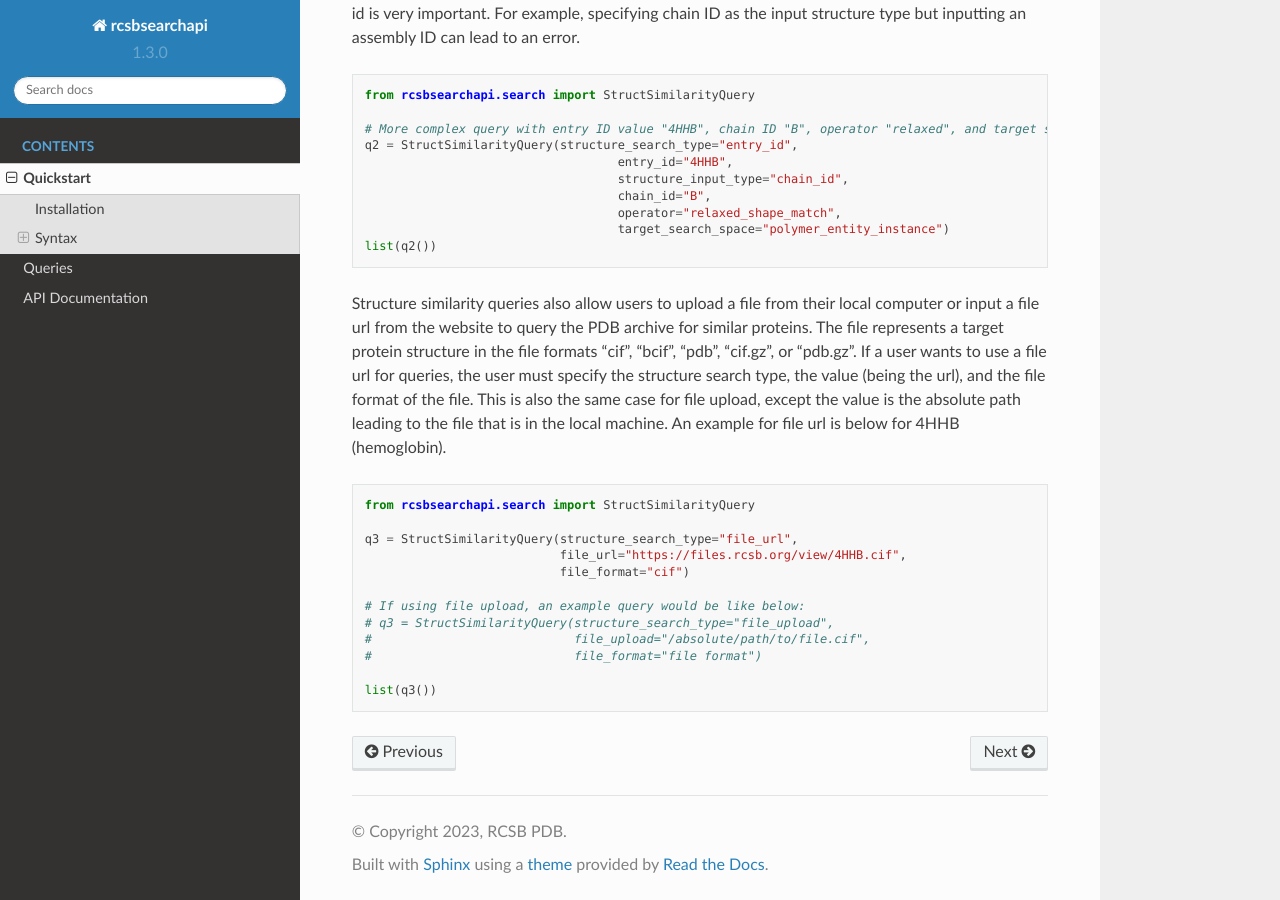
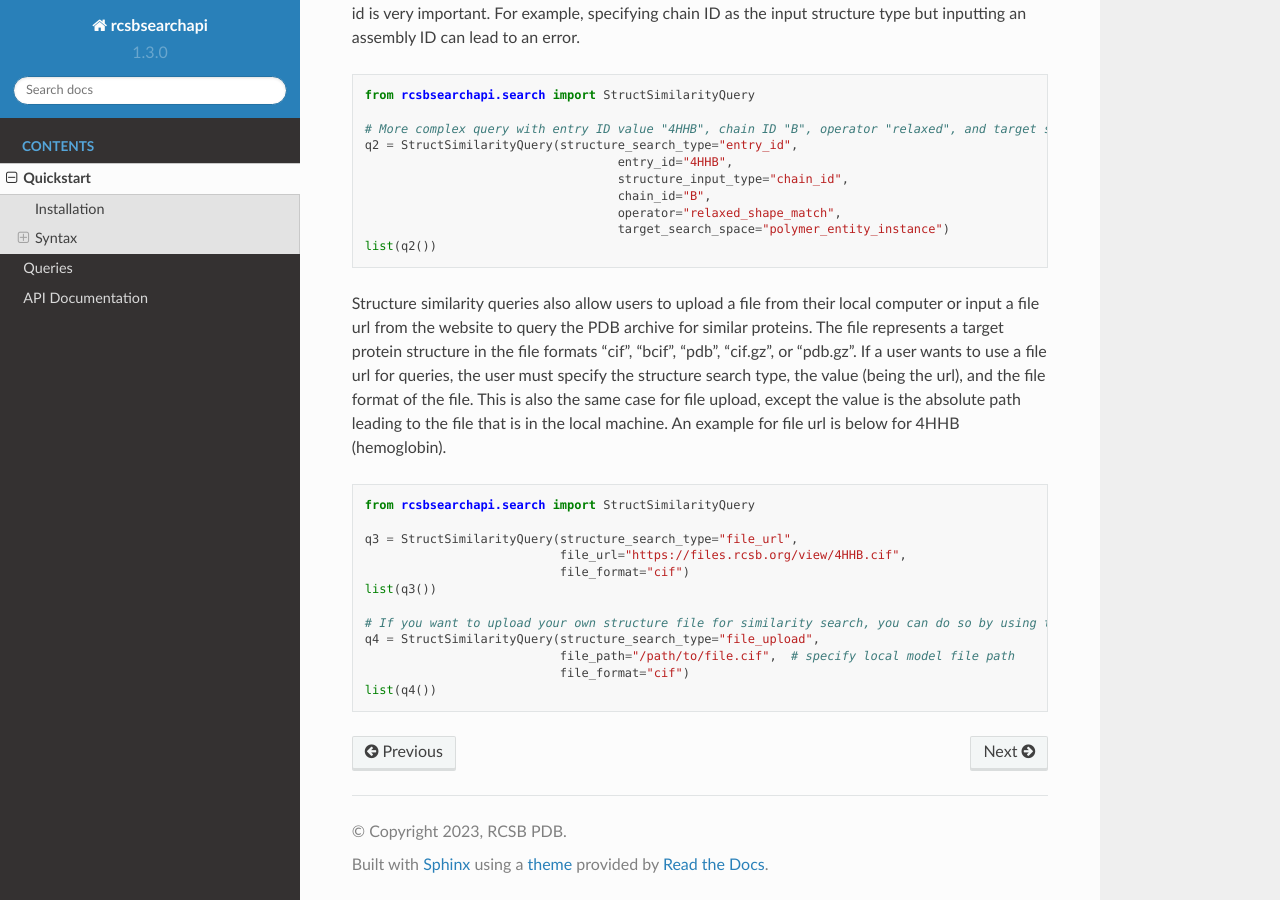
Before and after one commit to rcsb/py-rcsbsearchapi, a Sphinx documentation site: the page built from docs/quickstart.md, in a window 1280 px wide and 900 px high, scrolled down 5109 px. Built offline with Sphinx 7.4.7 and the Read the Docs theme 2.0.0, drawn with Linux system fonts in a browser that asks for light colours.

Commit message:
minor changes to structure similarity query class, test search file, notebook, and mark down files

````diff
--- a/docs/quickstart.md
+++ b/docs/quickstart.md
@@ -253,11 +253,11 @@ from rcsbsearchapi.search import StructSimilarityQuery
 q3 = StructSimilarityQuery(structure_search_type="file_url",
                            file_url="https://files.rcsb.org/view/4HHB.cif",
                            file_format="cif")
+list(q3())
 
-# If using file upload, an example query would be like below:
-# q3 = StructSimilarityQuery(structure_search_type="file_upload",
-#                            file_upload="/absolute/path/to/file.cif",
-#                            file_format="file format")
-
-list(q3())
+# If you want to upload your own structure file for similarity search, you can do so by using the `file_path` parameter:
+q4 = StructSimilarityQuery(structure_search_type="file_upload",
+                           file_path="/path/to/file.cif",  # specify local model file path
+                           file_format="cif")
+list(q4())
 ```
````
Also changed, not shown: README.md (+6 -6 lines), docs/queries.md (+6 -6 lines), 4 other files.
